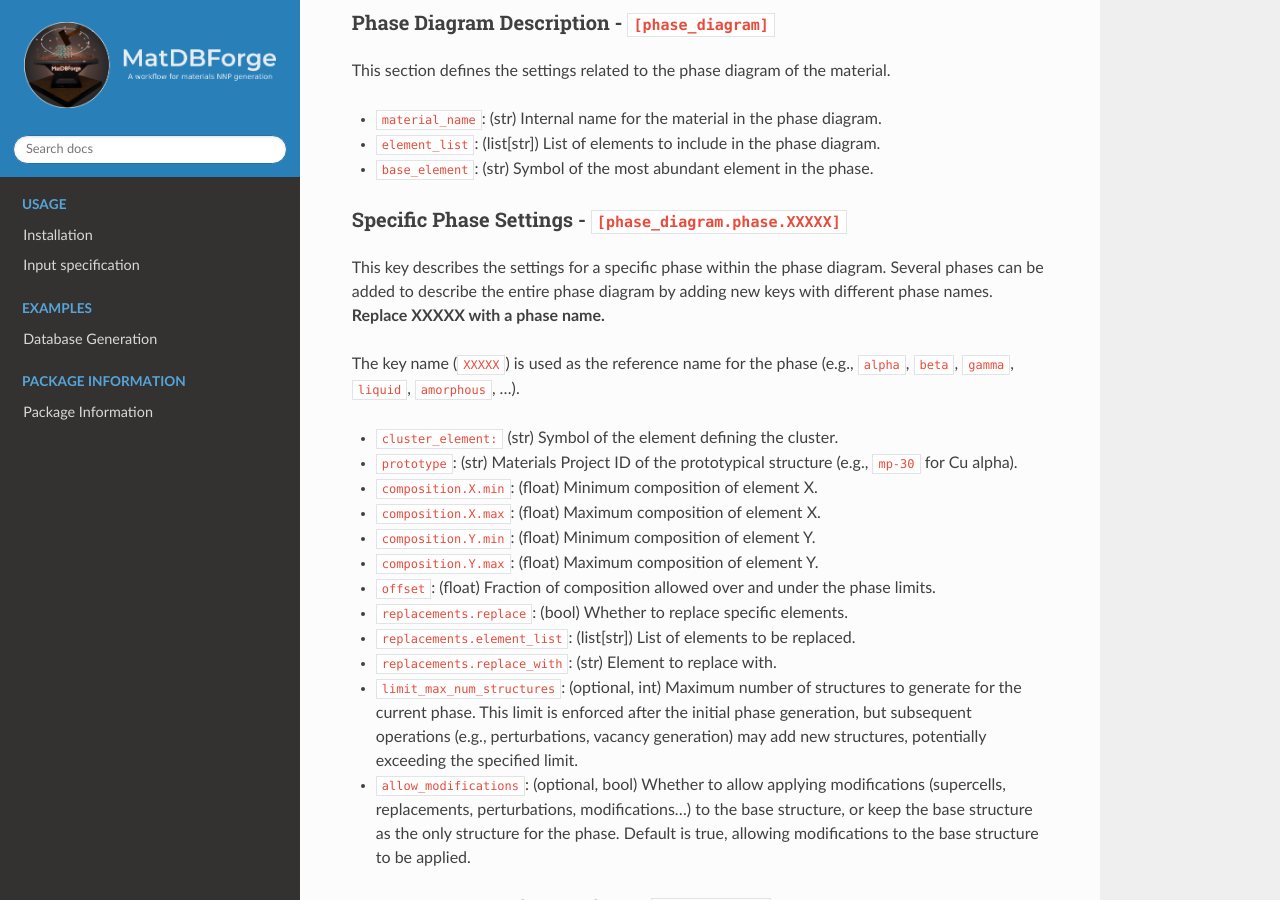
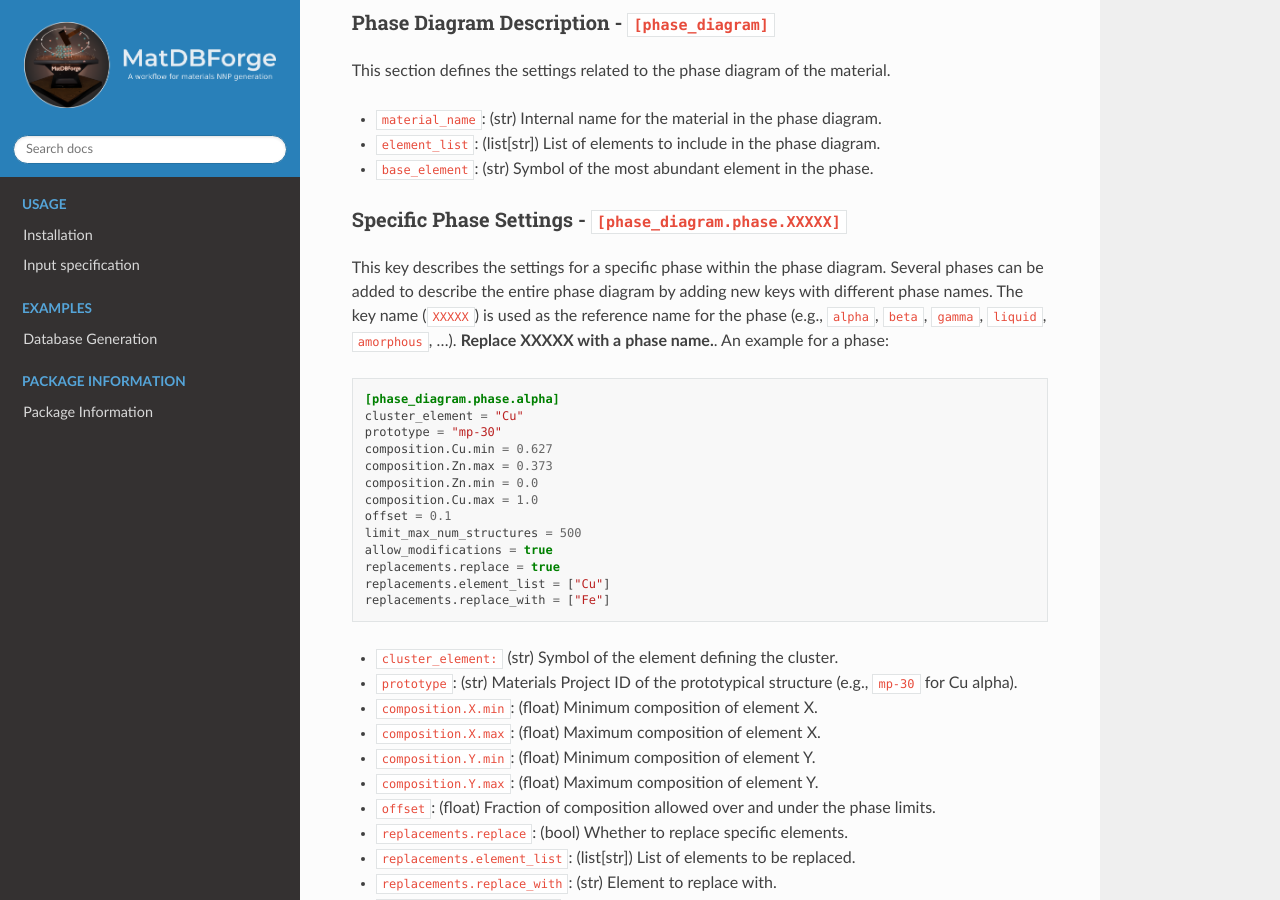
Before and after one commit to gitlzzz/ATLAS, a Sphinx documentation site: the page built from docs/input.md, in a window 1280 px wide and 900 px high, scrolled down 1460 px. Built offline with Sphinx 7.4.7 and the Read the Docs theme 3.1.0, drawn with Linux system fonts in a browser that asks for light colours.

Commit message:
chore(docs): updated docs

````diff
--- a/docs/input.md
+++ b/docs/input.md
@@ -58,9 +58,24 @@ This section defines the settings related to the phase diagram of the material.
 
 ### Specific Phase Settings - `[phase_diagram.phase.XXXXX]`
 
-This key describes the settings for a specific phase within the phase diagram. Several phases can be added to describe the entire phase diagram by adding new keys with different phase names. **Replace XXXXX with a phase name.**
+This key describes the settings for a specific phase within the phase diagram. Several phases can be added to describe the entire phase diagram by adding new keys with different phase names. The key name (`XXXXX`) is used as the reference name for the phase (e.g., `alpha`, `beta`, `gamma`, `liquid`, `amorphous`, ...). **Replace XXXXX with a phase name.**. An example for a phase:
 
-The key name (`XXXXX`) is used as the reference name for the phase (e.g., `alpha`, `beta`, `gamma`, `liquid`, `amorphous`, ...).
+```toml
+[phase_diagram.phase.alpha]
+cluster_element = "Cu"
+prototype = "mp-30"
+composition.Cu.min = 0.627
+composition.Zn.max = 0.373
+composition.Zn.min = 0.0
+composition.Cu.max = 1.0
+offset = 0.1
+limit_max_num_structures = 500
+allow_modifications = true
+replacements.replace = true
+replacements.element_list = ["Cu"]
+replacements.replace_with = ["Fe"]
+```
+
 
 - `cluster_element:` (str) Symbol of the element defining the cluster.
 - `prototype`: (str) Materials Project ID of the prototypical structure (e.g., `mp-30` for Cu alpha).
````
